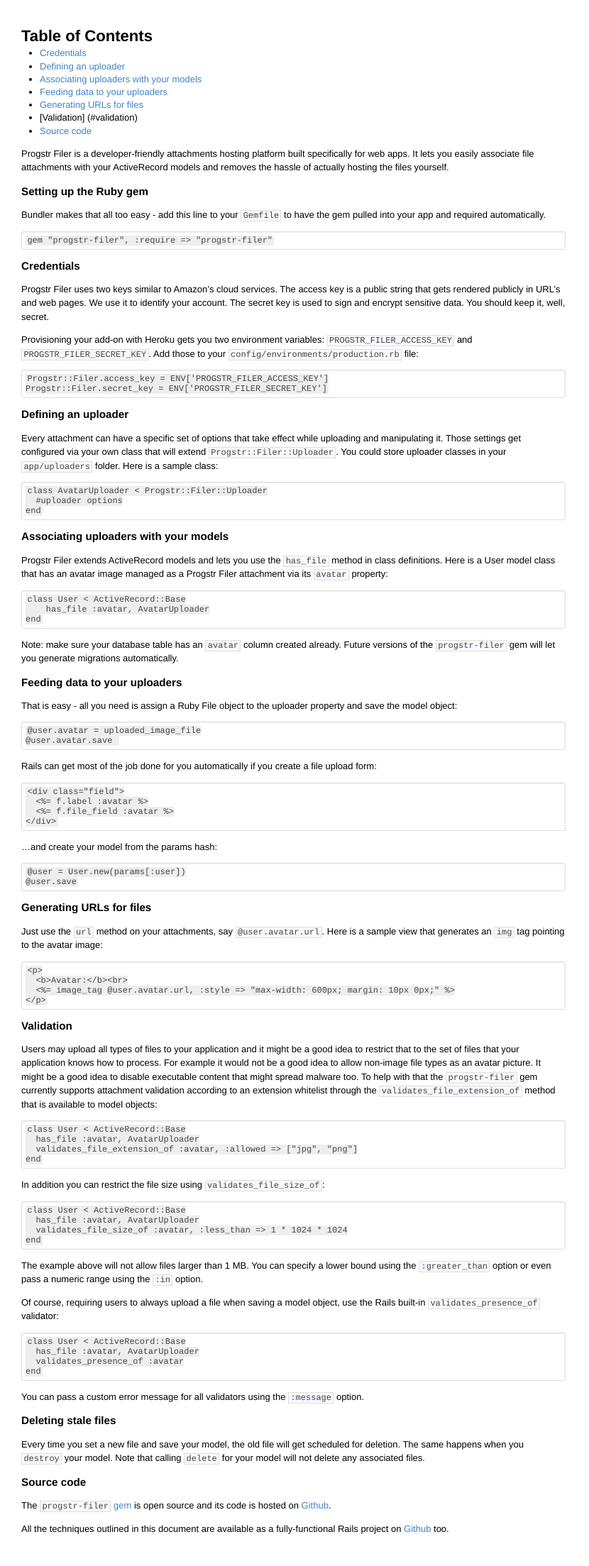
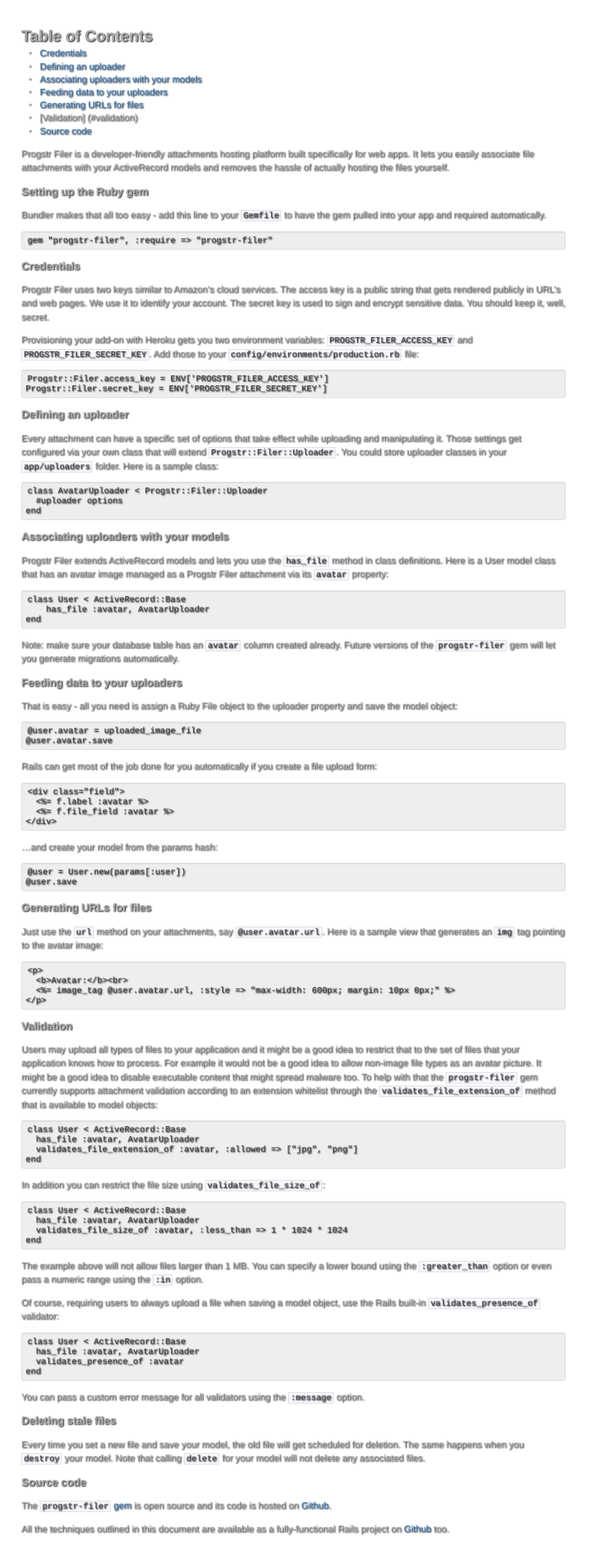
Before and after one commit to progstr/progstr.github.com, a Jekyll site: the page built from _posts/2011-12-23-filer-getting-started.md, in a window 1280 px wide. Shown: the whole page at 71% size, without its empty margins (0-830 px from the left). Built offline with Jekyll 4.4.1, drawn with Linux system fonts in a browser that asks for light colours.

Commit message:
Filer body text color.

```diff
--- a/stylesheets/no-navigation.css
+++ b/stylesheets/no-navigation.css
@@ -14,7 +14,6 @@
 }
 body * {
     line-height:1.4em;
-    background-color: transparent !important;
 }
 
 html {
@@ -29,6 +28,10 @@ html,body {
 body {
     font:13.34px helvetica,arial,freesans,clean,sans-serif;
     font-size:small;
+
+    text-shadow: 1px 1px 2px #000;
+    color: #aaa !important;
+    background-color: transparent !important;
 }
 
 pre,code {
```
